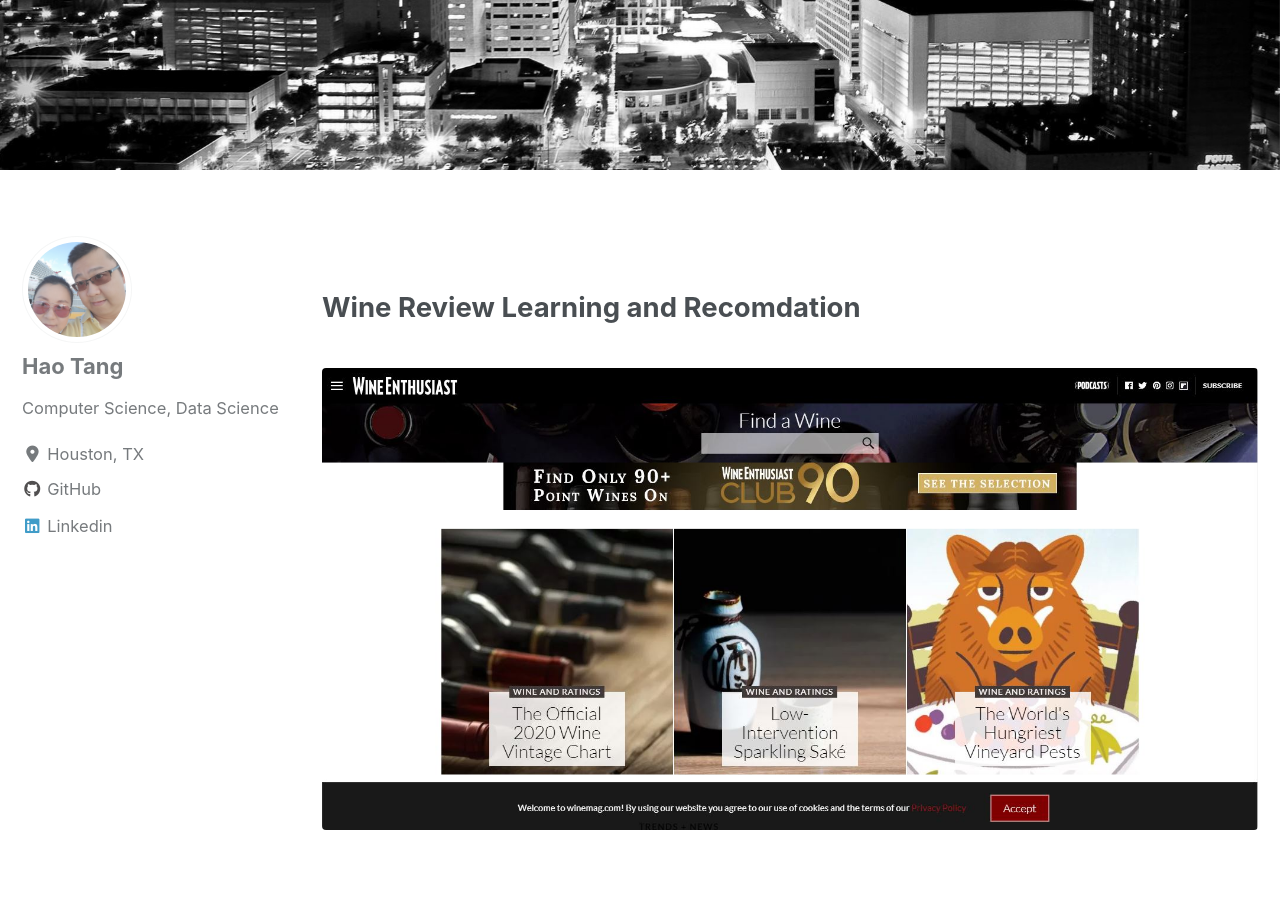
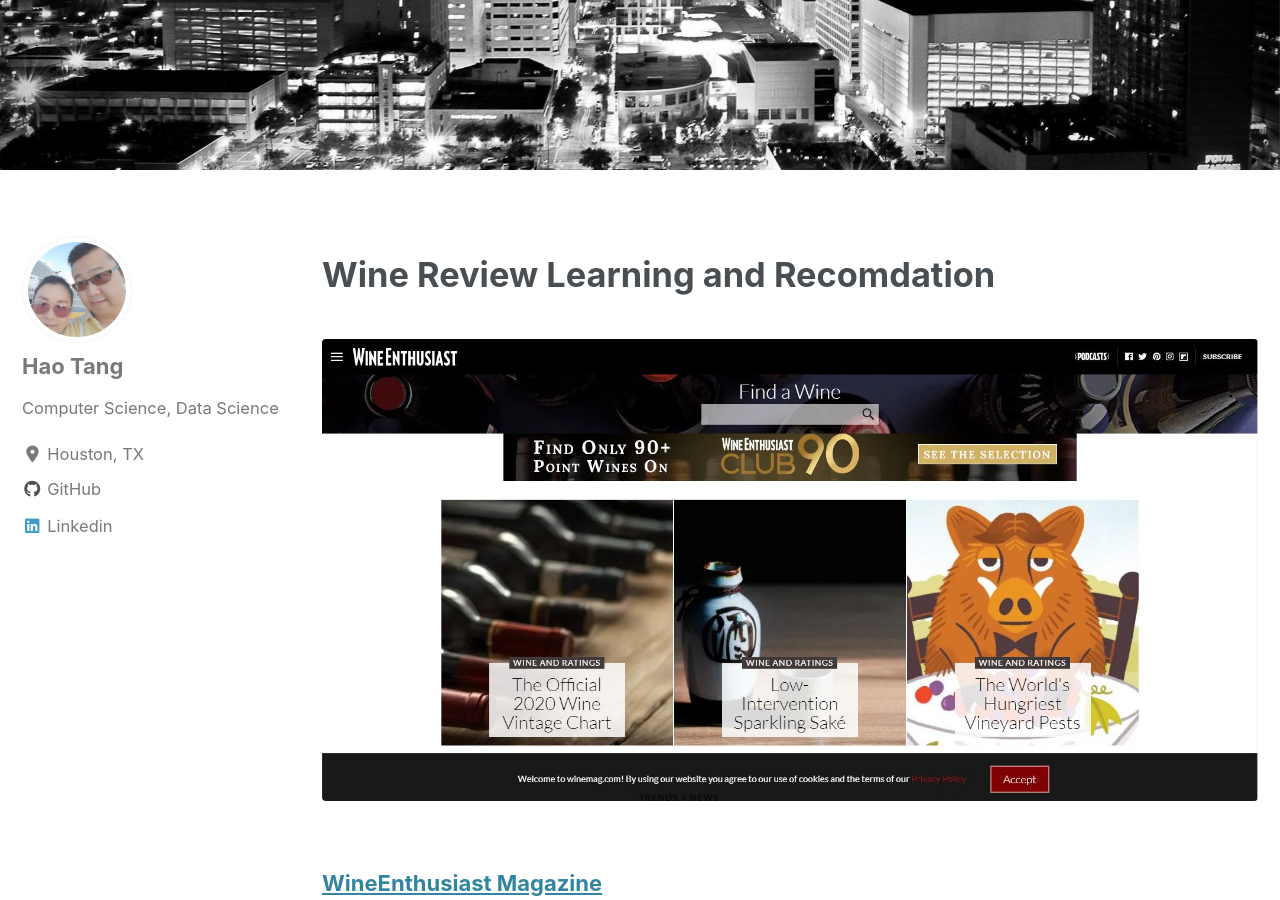
Before and after one commit to tanghao205/tanghao205.github.io, a Jekyll site: the page built from _pages/ML.md, in a window 1280 px wide and 900 px high, scrolled down 409 px. Built offline with Jekyll 4.4.1, drawn with Linux system fonts in a browser that asks for light colours; cached includes are drawn as plain includes; nearby versions of some CDN libraries.

Commit message:
Update ML.md

```diff
--- a/_pages/ML.md
+++ b/_pages/ML.md
@@ -37,7 +37,7 @@
 
 
 
-## Wine Review Learning and Recomdation
+# Wine Review Learning and Recomdation
 
 
 <figure>
@@ -55,7 +55,7 @@
 [Here is the Report generated by R](https://drive.google.com/file/d/1xG22XOC8PpvZ1un-71rI32TFvMr9Pn4D/view?usp=sharing)
 [.rmd file](https://drive.google.com/file/d/1jdZ4tn9121L2_3qeqUFUdHUfu3FR3ebR/view?usp=sharing)
 
-## Skin Cancer Diagnosis Learning
+# Skin Cancer Diagnosis Learning
 
 Skin cancer, as the abnormal growth of skin cell, is one of the most common cancer in the US. The curing effect to
 it is based on detection in the early stage.
```
